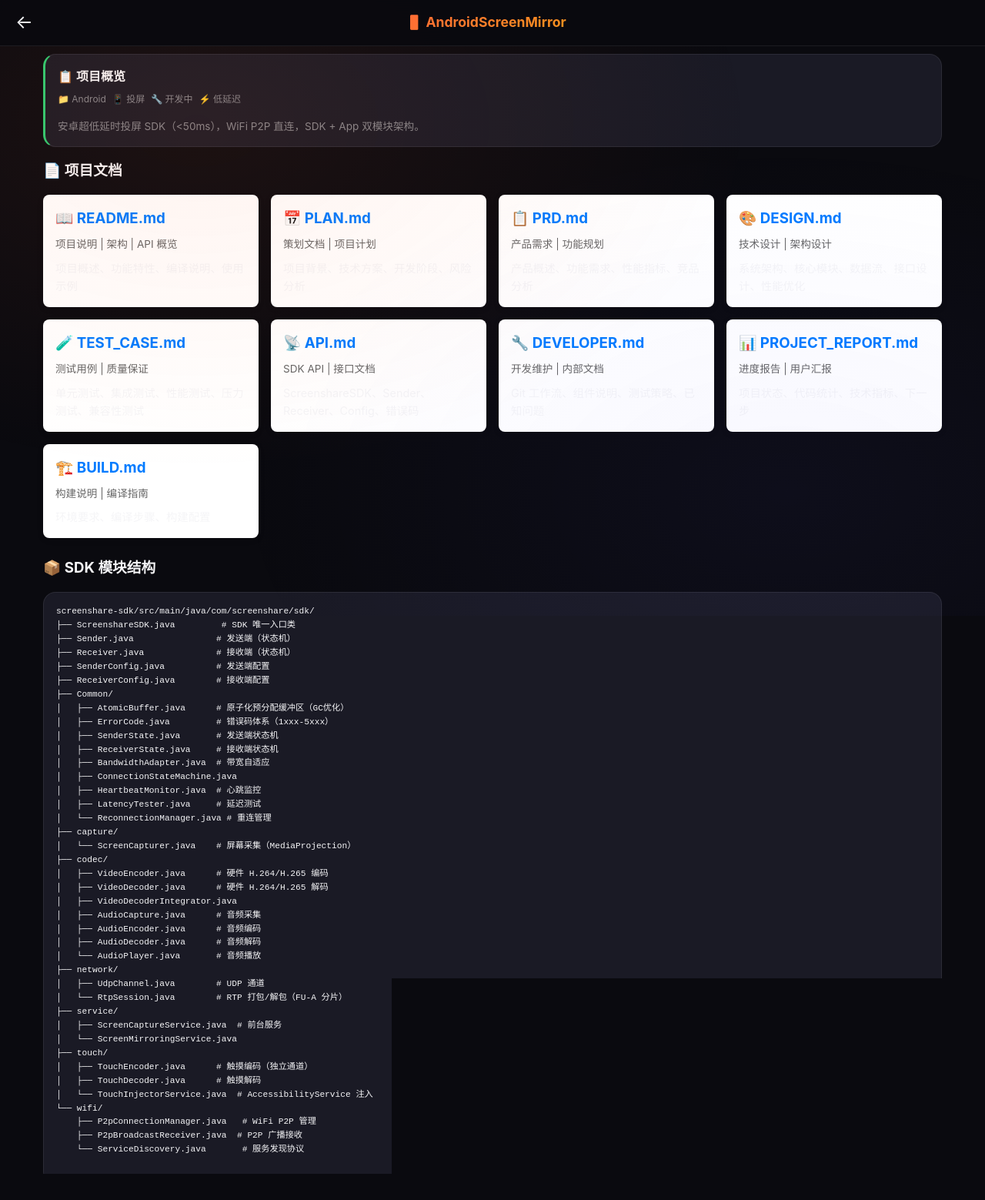
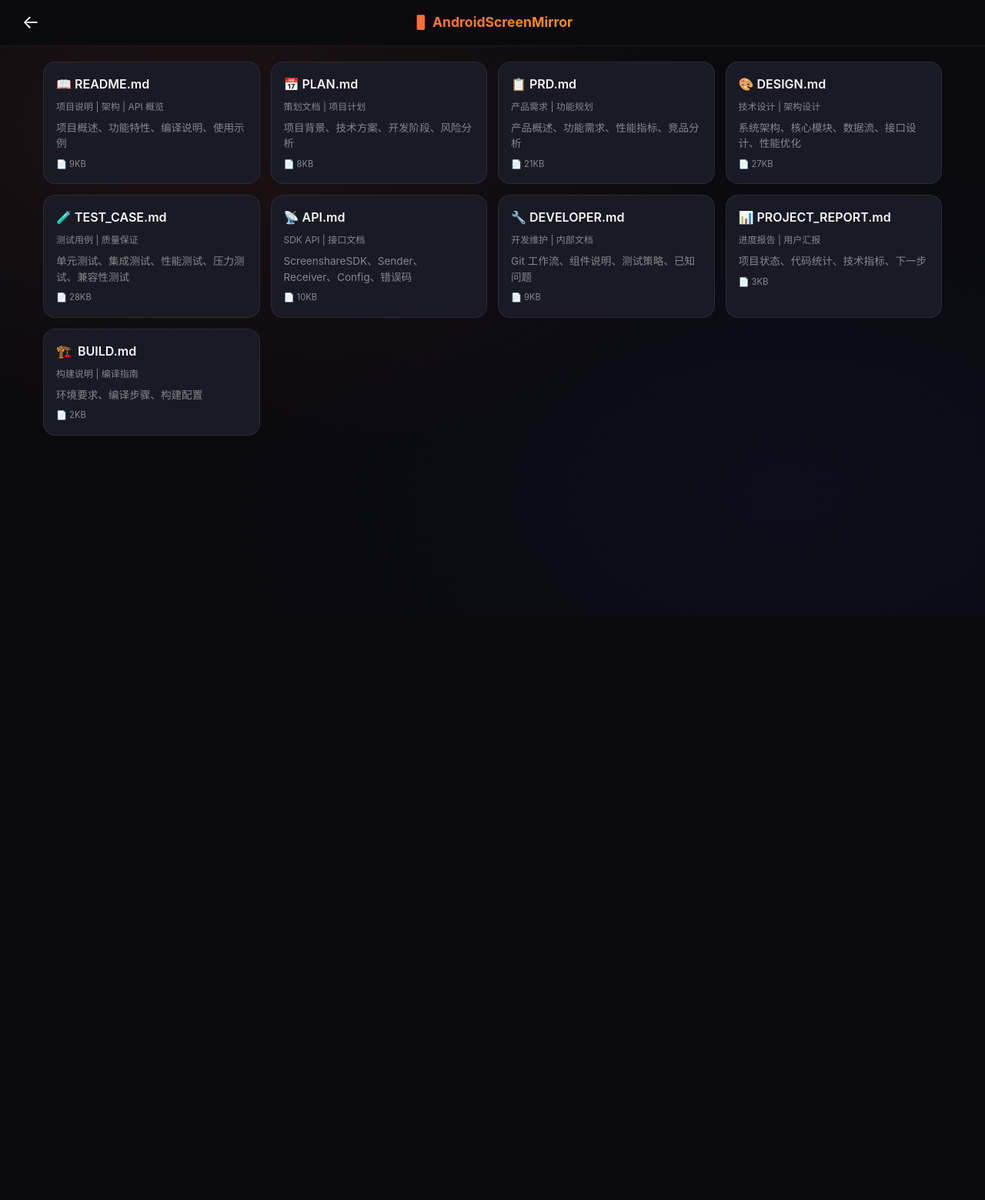
Before and after one commit to aa1000777/tech-blog, a plain HTML site: page projects/AndroidScreenMirror/index.html in a window 1280 px wide. Shown: the whole page at 77% size. After the commit the page ends 800 px from the top, so only its background shows below. Drawn offline with nearby package versions, Linux system fonts and the light colour scheme.

Commit message:
Fix: index.html now parses MD with marked.js in modal

```diff
--- a/projects/AndroidScreenMirror/index.html
+++ b/projects/AndroidScreenMirror/index.html
@@ -6,174 +6,372 @@
     <title>AndroidScreenMirror - 项目文档</title>
     <link rel="stylesheet" href="../../style.css">
     <style>
-        .doc-grid { display: grid; grid-template-columns: repeat(auto-fill, minmax(280px, 1fr)); gap: 1rem; }
-        .doc-item { background: var(--card-bg, #fff); border-radius: 8px; padding: 1rem; box-shadow: 0 2px 8px rgba(0,0,0,0.1); }
-        .doc-item h3 { margin: 0 0 0.5rem; color: var(--primary, #007bff); }
-        .doc-item a { text-decoration: none; color: inherit; }
-        .doc-item .doc-meta { font-size: 0.85rem; color: #666; margin-bottom: 0.5rem; }
-        .doc-item .doc-size { font-size: 0.75rem; color: #999; }
-        .doc-item .doc-desc { font-size: 0.9rem; margin-top: 0.5rem; }
+        :root {
+            --bg-primary: #0a0a0f;
+            --bg-secondary: #12121a;
+            --bg-card: #1a1a25;
+            --bg-card-hover: #222230;
+            --text-primary: #f5f5f7;
+            --text-secondary: #86868b;
+            --accent: #ff6b35;
+            --accent-hover: #ff8555;
+            --accent-glow: rgba(255, 107, 53, 0.15);
+            --border: rgba(255, 255, 255, 0.08);
+        }
+
+        * { box-sizing: border-box; margin: 0; padding: 0; }
+
+        body {
+            font-family: 'Inter', -apple-system, BlinkMacSystemFont, 'PingFang SC', sans-serif;
+            background: var(--bg-primary);
+            color: var(--text-primary);
+            min-height: 100vh;
+        }
+
+        body::before {
+            content: '';
+            position: fixed;
+            inset: 0;
+            background:
+                radial-gradient(ellipse at 20% 20%, rgba(255, 107, 53, 0.08) 0%, transparent 50%),
+                radial-gradient(ellipse at 80% 80%, rgba(100, 100, 255, 0.05) 0%, transparent 50%);
+            pointer-events: none;
+            z-index: 0;
+        }
+
+        .mobile-header {
+            position: fixed;
+            top: 0;
+            left: 0;
+            right: 0;
+            height: 60px;
+            background: rgba(10, 10, 15, 0.95);
+            backdrop-filter: blur(20px);
+            border-bottom: 1px solid var(--border);
+            z-index: 100;
+            display: flex;
+            justify-content: space-between;
+            align-items: center;
+            padding: 0 1.25rem;
+        }
+
+        .back-btn {
+            color: var(--text-primary);
+            text-decoration: none;
+            font-size: 1.5rem;
+            width: 40px;
+            height: 40px;
+            display: flex;
+            align-items: center;
+            justify-content: center;
+            border-radius: 10px;
+            transition: background 0.2s;
+        }
+
+        .back-btn:hover { background: var(--bg-card); }
+
+        .logo {
+            font-size: 1.1rem;
+            font-weight: 700;
+            background: linear-gradient(135deg, #ff6b35 0%, #f7931e 100%);
+            -webkit-background-clip: text;
+            -webkit-text-fill-color: transparent;
+            background-clip: text;
+        }
+
+        .header-spacer { width: 40px; }
+
+        .content {
+            position: relative;
+            z-index: 1;
+            padding: 80px 1rem 2rem;
+            max-width: 1200px;
+            margin: 0 auto;
+        }
+
+        .doc-grid {
+            display: grid;
+            grid-template-columns: repeat(auto-fill, minmax(280px, 1fr));
+            gap: 0.875rem;
+        }
+
+        .doc-card {
+            background: var(--bg-card);
+            border: 1px solid var(--border);
+            border-radius: 16px;
+            padding: 1rem;
+            cursor: pointer;
+            transition: all 0.25s cubic-bezier(0.4, 0, 0.2, 1);
+            text-decoration: none;
+            color: inherit;
+            display: block;
+        }
+
+        .doc-card:hover {
+            transform: translateY(-3px);
+            border-color: rgba(255, 107, 53, 0.3);
+            box-shadow: 0 8px 30px rgba(0, 0, 0, 0.35);
+        }
+
+        .doc-card h3 {
+            font-size: 1rem;
+            font-weight: 600;
+            margin-bottom: 0.375rem;
+            color: var(--text-primary);
+        }
+
+        .doc-card .doc-meta {
+            font-size: 0.75rem;
+            color: var(--text-secondary);
+            margin-bottom: 0.5rem;
+        }
+
+        .doc-card .doc-desc {
+            font-size: 0.85rem;
+            color: var(--text-secondary);
+            line-height: 1.5;
+        }
+
+        .doc-card .doc-size {
+            font-size: 0.7rem;
+            color: var(--text-secondary);
+            margin-top: 0.5rem;
+        }
+
+        /* 模态框 */
+        .modal {
+            position: fixed;
+            inset: 0;
+            background: rgba(0, 0, 0, 0.85);
+            backdrop-filter: blur(8px);
+            z-index: 300;
+            display: flex;
+            align-items: center;
+            justify-content: center;
+            padding: 1rem;
+            opacity: 0;
+            visibility: hidden;
+            transition: all 0.3s;
+        }
+
+        .modal.show { opacity: 1; visibility: visible; }
+
+        .modal-content {
+            background: var(--bg-secondary);
+            border: 1px solid var(--border);
+            border-radius: 20px;
+            width: 100%;
+            max-width: 880px;
+            max-height: 88vh;
+            display: flex;
+            flex-direction: column;
+            overflow: hidden;
+            transform: scale(0.95);
+            transition: transform 0.3s;
+        }
+
+        .modal.show .modal-content { transform: scale(1); }
+
+        .modal-header {
+            display: flex;
+            justify-content: space-between;
+            align-items: flex-start;
+            padding: 1rem 1.25rem;
+            border-bottom: 1px solid var(--border);
+            gap: 1rem;
+        }
+
+        .modal-title-wrap { flex: 1; min-width: 0; }
+
+        .modal-title-wrap h2 {
+            font-size: 1.1rem;
+            font-weight: 600;
+            word-break: break-all;
+        }
+
+        .modal-date {
+            font-size: 0.75rem;
+            color: var(--text-secondary);
+            margin-top: 0.25rem;
+            display: block;
+        }
+
+        .modal-actions { display: flex; gap: 0.5rem; flex-shrink: 0; }
+
+        .action-btn {
+            background: var(--bg-card);
+            border: 1px solid var(--border);
+            color: var(--text-primary);
+            padding: 0.4rem 0.75rem;
+            border-radius: 8px;
+            font-size: 0.8rem;
+            cursor: pointer;
+            transition: all 0.2s;
+        }
+
+        .action-btn:hover { background: var(--bg-card-hover); }
+
+        .modal-close {
+            background: none;
+            border: none;
+            color: var(--text-secondary);
+            font-size: 1.25rem;
+            cursor: pointer;
+            width: 32px;
+            height: 32px;
+            display: flex;
+            align-items: center;
+            justify-content: center;
+            border-radius: 8px;
+        }
+
+        .modal-close:hover { background: var(--bg-card); color: var(--text-primary); }
+
+        .modal-body {
+            flex: 1;
+            overflow-y: auto;
+            padding: 1.25rem;
+            line-height: 1.65;
+        }
+
+        .modal-body pre {
+            background: var(--bg-card);
+            border-radius: 12px;
+            padding: 1rem;
+            overflow-x: auto;
+            font-size: 0.8rem;
+            line-height: 1.5;
+        }
+
+        .modal-body code {
+            background: var(--bg-card);
+            padding: 0.15rem 0.35rem;
+            border-radius: 4px;
+            font-size: 0.85em;
+        }
+
+        .modal-body h1, .modal-body h2, .modal-body h3 { margin: 1.25rem 0 0.625rem; }
+        .modal-body h1 { font-size: 1.5rem; }
+        .modal-body h2 { font-size: 1.25rem; color: var(--accent); }
+        .modal-body h3 { font-size: 1.1rem; }
+        .modal-body p { margin: 0.625rem 0; }
+        .modal-body ul, .modal-body ol { padding-left: 1.5rem; margin: 0.625rem 0; }
+        .modal-body li { margin: 0.375rem 0; }
+        .modal-body table { width: 100%; border-collapse: collapse; margin: 0.875rem 0; }
+        .modal-body th, .modal-body td { border: 1px solid var(--border); padding: 0.625rem; text-align: left; }
+        .modal-body th { background: var(--bg-card); font-weight: 600; }
+        .modal-body blockquote { border-left: 3px solid var(--accent); padding-left: 1rem; margin: 0.875rem 0; color: var(--text-secondary); }
+
+        .modal-body img { max-width: 100%; border-radius: 8px; }
+        .modal-body a { color: var(--accent); text-decoration: none; }
+        .modal-body a:hover { text-decoration: underline; }
+
+        @media (max-width: 768px) {
+            .doc-grid { grid-template-columns: 1fr; }
+            .modal-content { max-height: 92vh; border-radius: 16px; }
+        }
     </style>
 </head>
 <body>
     <header class="mobile-header">
-        <a href="../../" class="back-btn" style="color: var(--text); text-decoration: none; font-size: 1.5rem;">←</a>
+        <a href="../../" class="back-btn">←</a>
         <div class="logo">📱 AndroidScreenMirror</div>
-        <div style="width: 40px;"></div>
+        <div class="header-spacer"></div>
     </header>
 
-    <main class="content" style="padding-top: 70px;">
-        <div class="doc-card" style="margin-bottom: 1rem; border-left: 3px solid #2ecc71;">
-            <h3>📋 项目概览</h3>
-            <div class="doc-meta">
-                <span>📁 Android</span>
-                <span>📱 投屏</span>
-                <span>🔧 开发中</span>
-                <span>⚡ 低延迟</span>
-            </div>
-            <div class="doc-preview" style="margin-top: 0.5rem;">
-                安卓超低延时投屏 SDK（<50ms），WiFi P2P 直连，SDK + App 双模块架构。
-            </div>
-        </div>
+    <main class="content">
+        <div class="doc-grid" id="docList"></div>
+    </main>
 
-        <h3 style="margin: 1rem 0;">📄 项目文档</h3>
-        <div class="doc-grid">
-            <div class="doc-item">
-                <a href="README.md">
-                    <h3>📖 README.md</h3>
-                    <div class="doc-meta">项目说明 | 架构 | API 概览</div>
-                    <div class="doc-desc">项目概述、功能特性、编译说明、使用示例</div>
-                </a>
-            </div>
-            <div class="doc-item">
-                <a href="PLAN.md">
-                    <h3>📅 PLAN.md</h3>
-                    <div class="doc-meta">策划文档 | 项目计划</div>
-                    <div class="doc-desc">项目背景、技术方案、开发阶段、风险分析</div>
-                </a>
-            </div>
-            <div class="doc-item">
-                <a href="PRD.md">
-                    <h3>📋 PRD.md</h3>
-                    <div class="doc-meta">产品需求 | 功能规划</div>
-                    <div class="doc-desc">产品概述、功能需求、性能指标、竞品分析</div>
-                </a>
-            </div>
-            <div class="doc-item">
-                <a href="DESIGN.md">
-                    <h3>🎨 DESIGN.md</h3>
-                    <div class="doc-meta">技术设计 | 架构设计</div>
-                    <div class="doc-desc">系统架构、核心模块、数据流、接口设计、性能优化</div>
-                </a>
-            </div>
-            <div class="doc-item">
-                <a href="TEST_CASE.md">
-                    <h3>🧪 TEST_CASE.md</h3>
-                    <div class="doc-meta">测试用例 | 质量保证</div>
-                    <div class="doc-desc">单元测试、集成测试、性能测试、压力测试、兼容性测试</div>
-                </a>
-            </div>
-            <div class="doc-item">
-                <a href="API.md">
-                    <h3>📡 API.md</h3>
-                    <div class="doc-meta">SDK API | 接口文档</div>
-                    <div class="doc-desc">ScreenshareSDK、Sender、Receiver、Config、错误码</div>
-                </a>
-            </div>
-            <div class="doc-item">
-                <a href="DEVELOPER.md">
-                    <h3>🔧 DEVELOPER.md</h3>
-                    <div class="doc-meta">开发维护 | 内部文档</div>
-                    <div class="doc-desc">Git 工作流、组件说明、测试策略、已知问题</div>
-                </a>
-            </div>
-            <div class="doc-item">
-                <a href="PROJECT_REPORT.md">
-                    <h3>📊 PROJECT_REPORT.md</h3>
-                    <div class="doc-meta">进度报告 | 用户汇报</div>
-                    <div class="doc-desc">项目状态、代码统计、技术指标、下一步</div>
-                </a>
-            </div>
-            <div class="doc-item">
-                <a href="BUILD.md">
-                    <h3>🏗️ BUILD.md</h3>
-                    <div class="doc-meta">构建说明 | 编译指南</div>
-                    <div class="doc-desc">环境要求、编译步骤、构建配置</div>
-                </a>
-            </div>
-        </div>
-
-        <h3 style="margin: 1.5rem 0 1rem;">📦 SDK 模块结构</h3>
-        <div class="doc-card">
-            <pre style="font-size: 0.7rem; overflow-x: auto; white-space: pre-wrap; word-break: break-all;">
-screenshare-sdk/src/main/java/com/screenshare/sdk/
-├── ScreenshareSDK.java         # SDK 唯一入口类
-├── Sender.java                # 发送端（状态机）
-├── Receiver.java              # 接收端（状态机）
-├── SenderConfig.java          # 发送端配置
-├── ReceiverConfig.java        # 接收端配置
-├── Common/
-│   ├── AtomicBuffer.java      # 原子化预分配缓冲区（GC优化）
-│   ├── ErrorCode.java         # 错误码体系（1xxx-5xxx）
-│   ├── SenderState.java       # 发送端状态机
-│   ├── ReceiverState.java     # 接收端状态机
-│   ├── BandwidthAdapter.java  # 带宽自适应
-│   ├── ConnectionStateMachine.java
-│   ├── HeartbeatMonitor.java  # 心跳监控
-│   ├── LatencyTester.java     # 延迟测试
-│   └── ReconnectionManager.java # 重连管理
-├── capture/
-│   └── ScreenCapturer.java    # 屏幕采集（MediaProjection）
-├── codec/
-│   ├── VideoEncoder.java      # 硬件 H.264/H.265 编码
-│   ├── VideoDecoder.java      # 硬件 H.264/H.265 解码
-│   ├── VideoDecoderIntegrator.java
-│   ├── AudioCapture.java      # 音频采集
-│   ├── AudioEncoder.java      # 音频编码
-│   ├── AudioDecoder.java      # 音频解码
-│   └── AudioPlayer.java       # 音频播放
-├── network/
-│   ├── UdpChannel.java        # UDP 通道
-│   └── RtpSession.java        # RTP 打包/解包（FU-A 分片）
-├── service/
-│   ├── ScreenCaptureService.java  # 前台服务
-│   └── ScreenMirroringService.java
-├── touch/
-│   ├── TouchEncoder.java      # 触摸编码（独立通道）
-│   ├── TouchDecoder.java      # 触摸解码
-│   └── TouchInjectorService.java  # AccessibilityService 注入
-└── wifi/
-    ├── P2pConnectionManager.java   # WiFi P2P 管理
-    ├── P2pBroadcastReceiver.java  # P2P 广播接收
-    └── ServiceDiscovery.java       # 服务发现协议
-            </pre>
-        </div>
-
-        <h3 style="margin: 1.5rem 0 1rem;">🎯 核心技术指标</h3>
-        <div class="doc-list">
-            <div class="doc-card">
-                <h3>⚡ 延迟目标</h3>
-                <div class="doc-preview">
-                    视频延迟 &lt;50ms | 触摸延迟 &lt;10ms
+    <div class="modal" id="docModal">
+        <div class="modal-content">
+            <div class="modal-header">
+                <div class="modal-title-wrap">
+                    <h2 id="modalTitle">文档标题</h2>
+                    <span class="modal-date" id="modalDate"></span>
+                </div>
+                <div class="modal-actions">
+                    <button class="action-btn" onclick="copyContent()">📋 复制</button>
+                    <button class="modal-close" onclick="closeModal()">×</button>
                 </div>
             </div>
-            <div class="doc-card">
-                <h3>🔧 性能优化</h3>
-                <div class="doc-preview">
-                    原子缓冲区消除 GC | 独立触摸通道 | RTP FU-A 分片
-                </div>
+            <div class="modal-body" id="modalBody"></div>
+        </div>
+    </div>
+
+    <script src="https://cdn.jsdelivr.net/npm/marked/marked.min.js"></script>
+    <script>
+        // 文档列表数据
+        const docFiles = [
+            { name: 'README.md', title: '📖 README.md', meta: '项目说明 | 架构 | API 概览', desc: '项目概述、功能特性、编译说明、使用示例', size: '9KB' },
+            { name: 'PLAN.md', title: '📅 PLAN.md', meta: '策划文档 | 项目计划', desc: '项目背景、技术方案、开发阶段、风险分析', size: '8KB' },
+            { name: 'PRD.md', title: '📋 PRD.md', meta: '产品需求 | 功能规划', desc: '产品概述、功能需求、性能指标、竞品分析', size: '21KB' },
+            { name: 'DESIGN.md', title: '🎨 DESIGN.md', meta: '技术设计 | 架构设计', desc: '系统架构、核心模块、数据流、接口设计、性能优化', size: '27KB' },
+            { name: 'TEST_CASE.md', title: '🧪 TEST_CASE.md', meta: '测试用例 | 质量保证', desc: '单元测试、集成测试、性能测试、压力测试、兼容性测试', size: '28KB' },
+            { name: 'API.md', title: '📡 API.md', meta: 'SDK API | 接口文档', desc: 'ScreenshareSDK、Sender、Receiver、Config、错误码', size: '10KB' },
+            { name: 'DEVELOPER.md', title: '🔧 DEVELOPER.md', meta: '开发维护 | 内部文档', desc: 'Git 工作流、组件说明、测试策略、已知问题', size: '9KB' },
+            { name: 'PROJECT_REPORT.md', title: '📊 PROJECT_REPORT.md', meta: '进度报告 | 用户汇报', desc: '项目状态、代码统计、技术指标、下一步', size: '3KB' },
+            { name: 'BUILD.md', title: '🏗️ BUILD.md', meta: '构建说明 | 编译指南', desc: '环境要求、编译步骤、构建配置', size: '2KB' }
+        ];
+
+        // 渲染文档列表
+        const icons = ['📖', '📅', '📋', '🎨', '🧪', '📡', '🔧', '📊', '🏗️'];
+        const docListEl = document.getElementById('docList');
+        docListEl.innerHTML = docFiles.map((doc, i) => `
+            <div class="doc-card" onclick="openDoc('${doc.name}')">
+                <h3>${icons[i]} ${doc.title.replace(/^.{2}/, '')}</h3>
+                <div class="doc-meta">${doc.meta}</div>
+                <div class="doc-desc">${doc.desc}</div>
+                <div class="doc-size">📄 ${doc.size}</div>
             </div>
-            <div class="doc-card">
-                <h3>📡 连接模式</h3>
-                <div class="doc-preview">
-                    WiFi P2P 直连 | 触摸端口 8889 | 视频端口 8888
-                </div>
-            </div>
-        </div>
+        `).join('');
 
-        <div style="text-align: center; margin: 2rem 0; color: #999; font-size: 0.85rem;">
-            📂 最后更新: ''' + '$(date "+%Y-%m-%d %H:%M:%S")' + '''
-        </div>
-    </main>
+        // 打开文档
+        async function openDoc(filename) {
+            const modal = document.getElementById('docModal');
+            const titleEl = document.getElementById('modalTitle');
+            const dateEl = document.getElementById('modalDate');
+            const bodyEl = document.getElementById('modalBody');
+
+            titleEl.textContent = filename;
+            bodyEl.innerHTML = '<p style="color: var(--text-secondary);">⏳ 加载中...</p>';
+            modal.classList.add('show');
+
+            try {
+                const response = await fetch('./' + filename);
+                if (!response.ok) throw new Error('加载失败');
+                const content = await response.text();
+                const doc = docFiles.find(d => d.name === filename);
+                titleEl.textContent = doc ? doc.title : filename;
+                dateEl.textContent = doc ? doc.meta : '';
+                bodyEl.innerHTML = marked.parse(content);
+            } catch (err) {
+                bodyEl.innerHTML = `<p style="color: #e94560;">❌ ${err.message}</p>`;
+            }
+        }
+
+        // 关闭模态框
+        function closeModal() {
+            document.getElementById('docModal').classList.remove('show');
+        }
+
+        // 复制内容
+        function copyContent() {
+            const text = document.getElementById('modalBody').innerText;
+            navigator.clipboard.writeText(text).then(() => {
+                alert('已复制到剪贴板');
+            });
+        }
+
+        // ESC 关闭
+        document.addEventListener('keydown', e => {
+            if (e.key === 'Escape') closeModal();
+        });
+
+        // 点击遮罩关闭
+        document.getElementById('docModal').addEventListener('click', e => {
+            if (e.target.id === 'docModal') closeModal();
+        });
+    </script>
 </body>
 </html>
```
